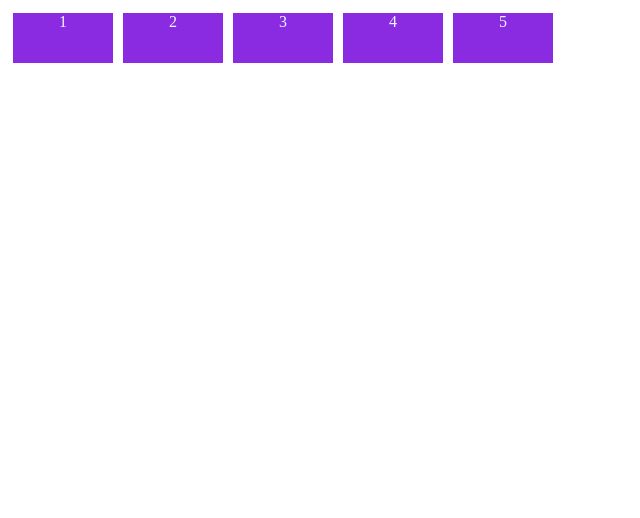
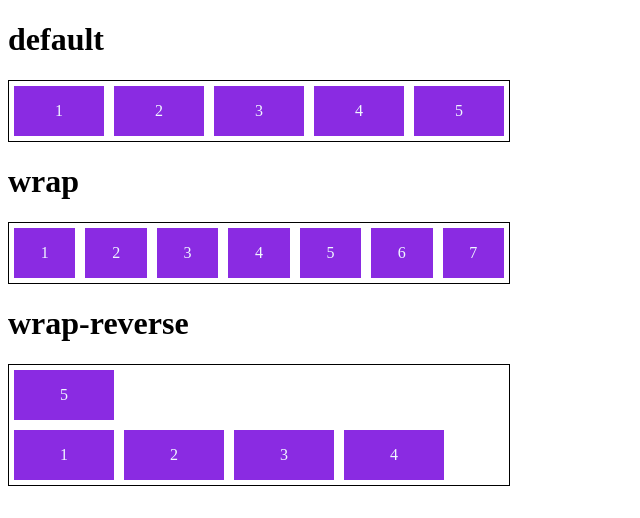
Before and after one commit to RafaelPsouzaa/bootCamp-Spread-Fullstack-Developer, a plain HTML site: page flex-flow/html/index.html in a window 1280 px wide. Shown: the whole page, without its empty margins (0-640 px from the left). Drawn offline with Linux system fonts and the light colour scheme.

Commit message:
create div flex-flow

```diff
--- a/flex-flow/css/style.css
+++ b/flex-flow/css/style.css
@@ -1,5 +1,21 @@
 .flex-container{
     display: flex;
+    flex-flow: row nowrap;
+    border: 1px solid #000000;
+    max-width: 500px;
+    margin-bottom: 10px;
+}
+.default{
+    flex-flow: row nowrap;
+}
+.wrap{
+    flex-wrap: row wrap;
+}
+.wrap-reverse{
+    flex-flow: row wrap-reverse;
+}
+.r-nowrap{
+    flex-flow:row-reverse nowrap;
 }
 
 .item{
@@ -9,5 +25,6 @@
     text-align: center;
     width: 100px;
     height: 50px;
+    line-height: 50px;
 
 }
--- a/flex-flow/html/index.html
+++ b/flex-flow/html/index.html
@@ -8,7 +8,26 @@
     <title>Flex-flow</title>
 </head>
 <body>
-    <div class="flex-container">
+    <h1>default</h1>
+    <div class="flex-container default">
+        <div class="item">1</div>
+        <div class="item">2</div>
+        <div class="item">3</div>
+        <div class="item">4</div>
+        <div class="item">5</div>
+    </div>
+    <h1>wrap</h1>
+    <div class="flex-container wrap">
+        <div class="item">1</div>
+        <div class="item">2</div>
+        <div class="item">3</div>
+        <div class="item">4</div>
+        <div class="item">5</div>
+        <div class="item">6</div>
+        <div class="item">7</div>
+    </div>
+    <h1>wrap-reverse</h1>
+    <div class="flex-container wrap-reverse">
         <div class="item">1</div>
         <div class="item">2</div>
         <div class="item">3</div>
```
